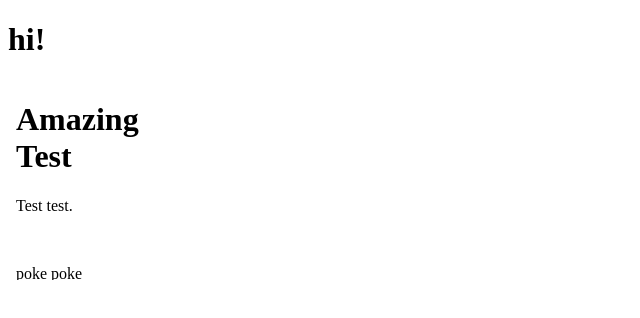
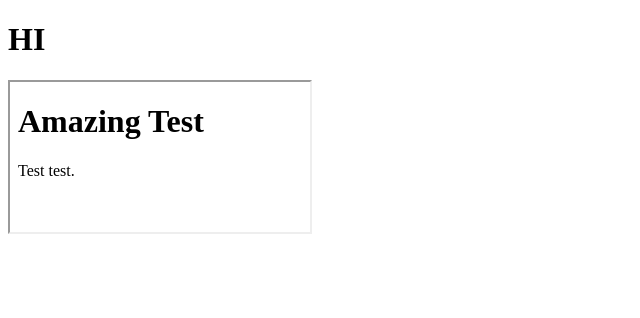
Before and after one commit to Anzai873/Anzai873.github.io, a plain HTML site: page index.html in a window 1280 px wide. Shown: the whole page, without its empty margins (0-640 px from the left). Drawn offline with Linux system fonts and the light colour scheme.

Commit message:
Update index.html

```diff
--- a/index.html
+++ b/index.html
@@ -1,8 +1,8 @@
 <!doctype html>
 <html>
 <body>
-    <h1> hi! </h1>
-    <iframe frameborder="0" width="200" height="200"
+    <h1> HI </h1>
+    <iframe
     src="htmltest.html" name="ouriframe" id="ouriframe">
     </iframe>
 </body>
```
